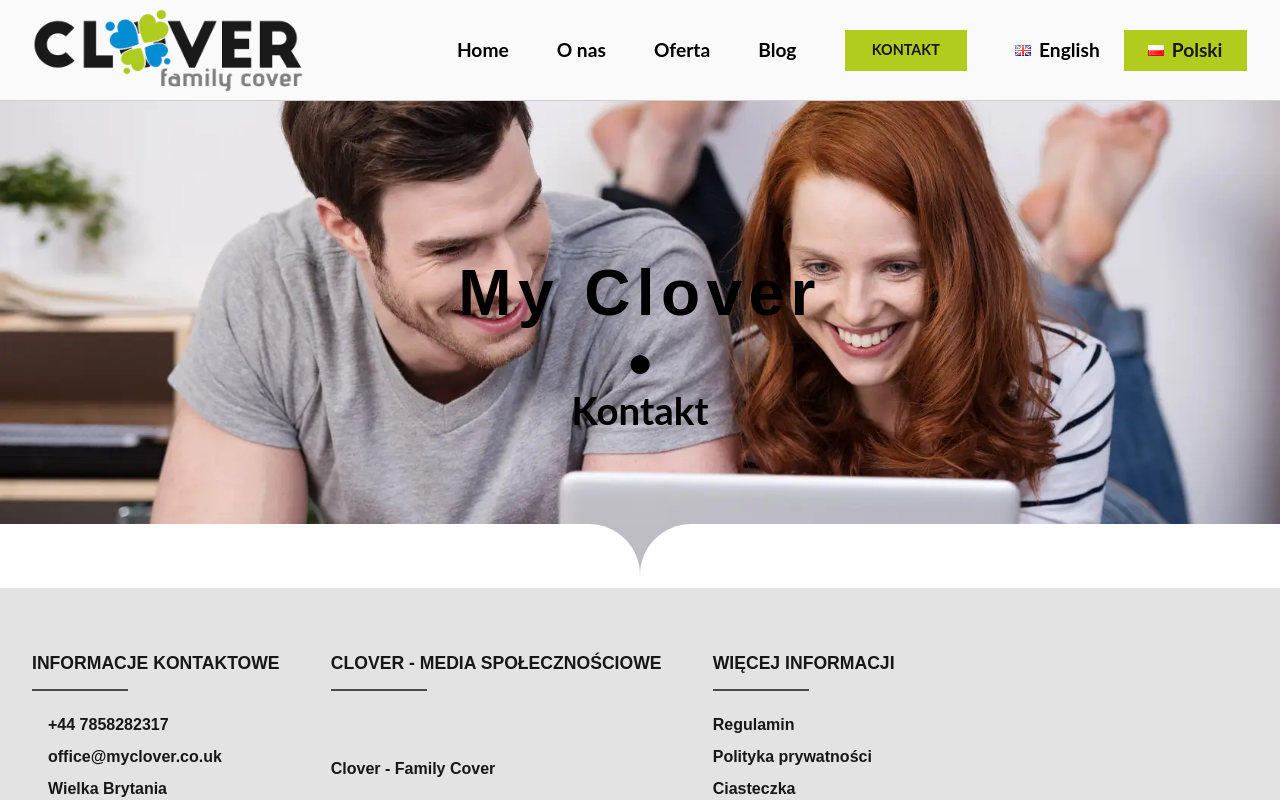
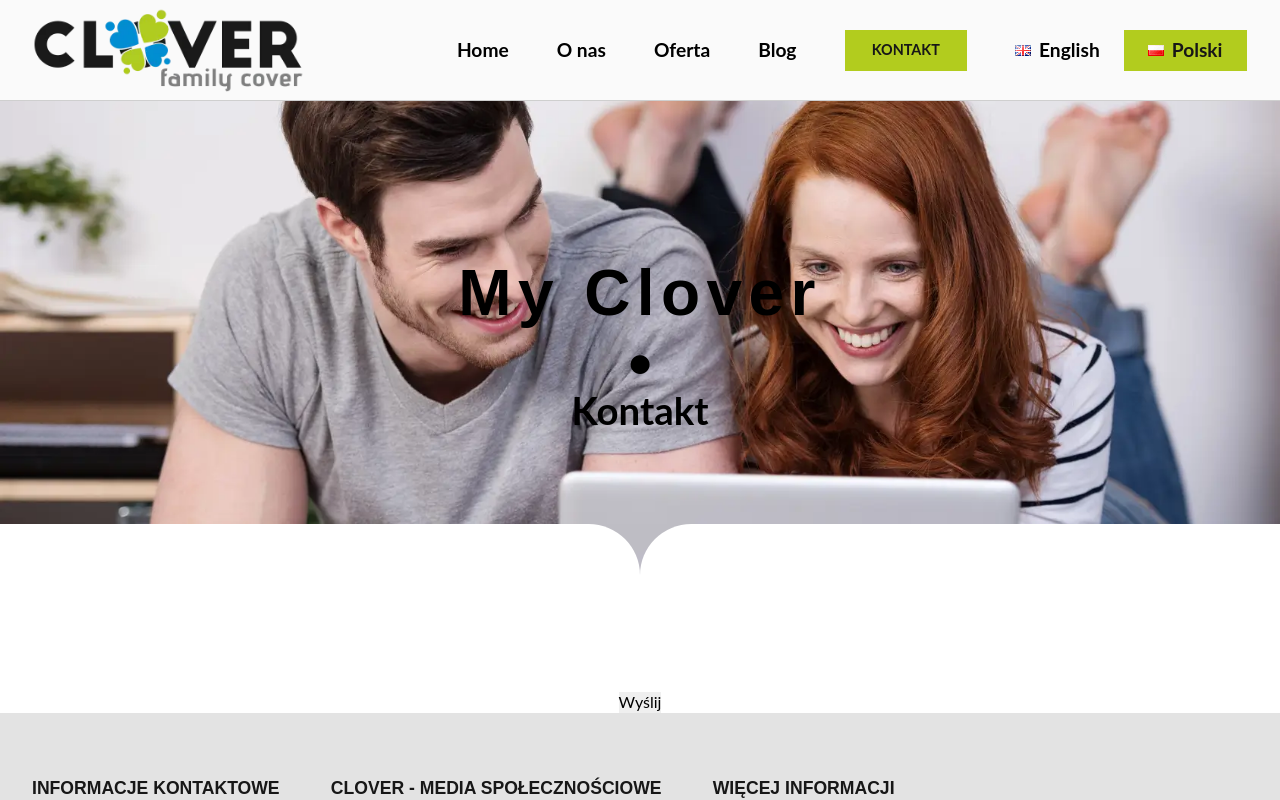
Before and after one commit to TZ-fn/MyClover, a React (Vite) app: page /contact in a window 1280 px wide. Shown: the top 800 px of the page. Built offline with nearby package versions, Linux system fonts and the light colour scheme; some icons are missing; a web font is replaced by a local one.

Commit message:
feat: add more content to the Contact page

```diff
--- /dev/null
+++ b/src/components/ContactPageMain/ContactForm/ContactForm.module.scss
@@ -0,0 +1,6 @@
+.mainContainer {
+  display: flex;
+  align-items: center;
+  justify-content: center;
+  flex-direction: column;
+}
--- /dev/null
+++ b/src/components/ContactPageMain/ContactForm/ContactForm.tsx
@@ -0,0 +1,18 @@
+import useTranslation from "hooks/useTranslation";
+import styles from "./ContactForm.module.scss";
+
+export default function ContactForm() {
+  const [translation] = useTranslation();
+  const contactPageTranslation = translation.pages.contact;
+
+  return (
+    <form className={styles.mainContainer}>
+      <input type="text" />
+      <input type="text" />
+      <input type="text" />
+      <input type="text" />
+      <input type="text" />
+      <button>{contactPageTranslation.contactForm.send}</button>
+    </form>
+  );
+}
--- /dev/null
+++ b/src/components/ContactPageMain/ContactPageMain.module.scss
@@ -0,0 +1,12 @@
+.mainContainer {
+  display: flex;
+  align-items: center;
+  justify-content: center;
+}
+
+.contactDataContainer {
+  display: flex;
+  align-items: center;
+  justify-content: center;
+  flex-direction: column;
+}
--- /dev/null
+++ b/src/components/ContactPageMain/ContactPageMain.tsx
@@ -0,0 +1,15 @@
+import useTranslation from "hooks/useTranslation";
+import ContactForm from "./ContactForm/ContactForm";
+import styles from "./ContactPageMain.module.scss";
+
+export default function ContactPageMain() {
+  const [translation] = useTranslation();
+  const contactPageTranslation = translation.pages.contact;
+
+  return (
+    <main className={styles.mainContainer}>
+      <ContactForm />
+      <div className={styles.contactDataContainer}></div>
+    </main>
+  );
+}
--- a/src/pages/ContactPage/ContactPage.tsx
+++ b/src/pages/ContactPage/ContactPage.tsx
@@ -1,3 +1,4 @@
+import ContactPageMain from "components/ContactPageMain/ContactPageMain";
 import ImageDivider from "components/ImageDivider/ImageDivider";
 import ImageHeader from "components/ImageHeader/ImageHeader";
 import useTranslation from "hooks/useTranslation";
@@ -9,6 +10,7 @@ function ContactPage() {
     <>
       <ImageHeader pageName={translation.header.navigation.contact} backgroundImage="src/assets/contact.webp" />
       <ImageDivider isUpwards={false} />
+      <ContactPageMain />
     </>
   );
 }
```
